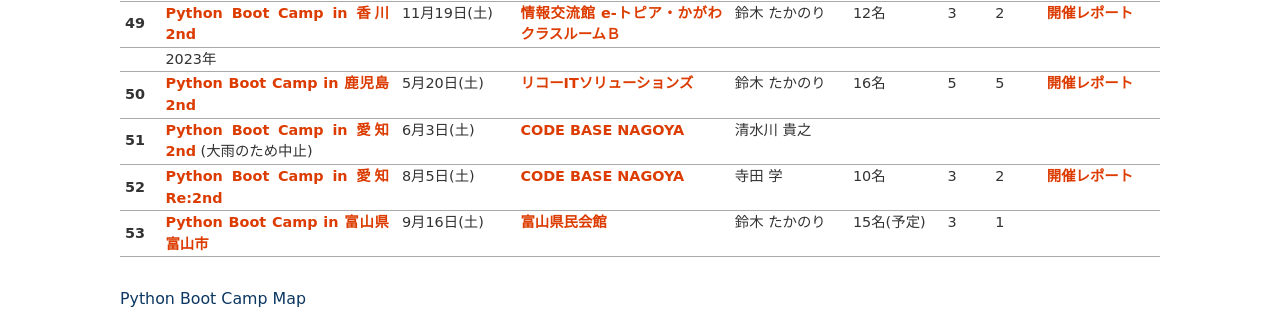
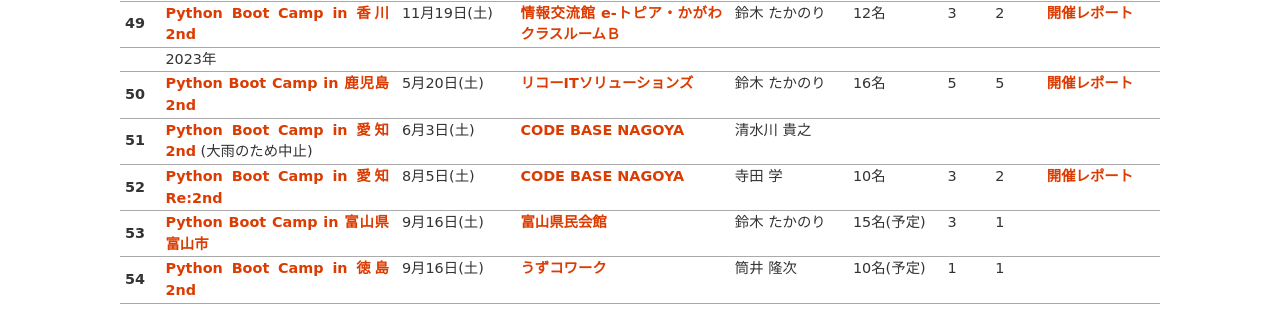
Before and after one commit to pyconjp/www.pycon.jp, a Sphinx documentation site: the page built from source/support/bootcamp.rst, in a window 1280 px wide and 900 px high, scrolled down 4248 px, cut to the strip 0-323 px from the top of the window. Built offline with Sphinx 7.4.7, drawn with Linux system fonts in a browser that asks for light colours.

Commit message:
Add pycamp tokushima 2nd

```diff
--- a/source/support/bootcamp.rst
+++ b/source/support/bootcamp.rst
@@ -685,6 +685,15 @@
      - 3
      - 1
      -
+   * - 54
+     - `Python Boot Camp in 徳島2nd <https://pyconjp.connpass.com/event/293032//>`__
+     - 9月16日(土)
+     - `うずコワーク <https://www.uzuco.work/>`_
+     - 筒井 隆次
+     - 10名(予定)
+     - 1
+     - 1
+     -
 
 Python Boot Camp Map
 --------------------
```
